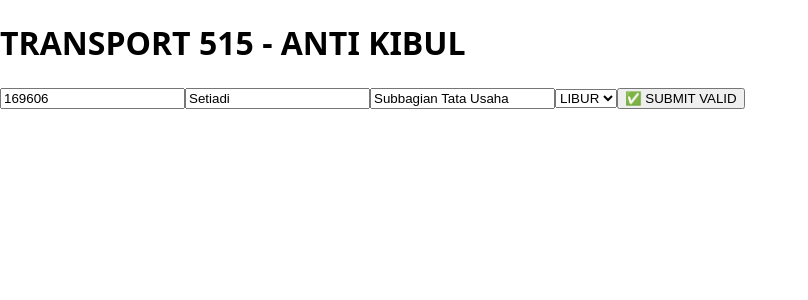
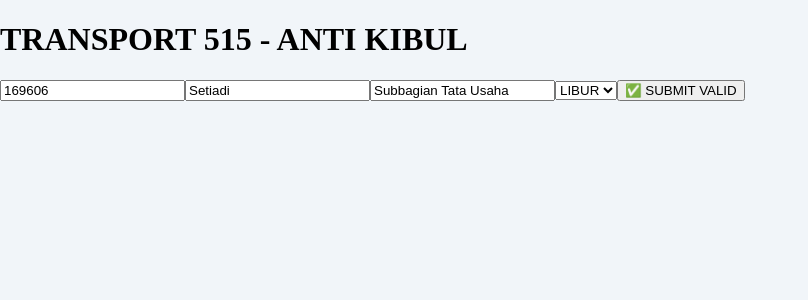
Before and after one commit to kepegawaian515-bit/transport515, a Next.js app: page / in a window 1280 px wide. Shown: the top 300 px of the page, without its empty margins (0-808 px from the left). Built offline with nearby package versions, Linux system fonts and the light colour scheme.

Commit message:
Update layout.tsx

```diff
--- a/app/layout.tsx
+++ b/app/layout.tsx
@@ -1,3 +1,7 @@
 export default function RootLayout({ children }: { children: React.ReactNode }) {
-  return <html lang="id"><body style={{margin:0,fontFamily:'system-ui'}}>{children}</body></html>
+  return (
+    <html lang="id">
+      <body style={{margin:0, background:'#f1f5f9'}}>{children}</body>
+    </html>
+  );
 }
```
